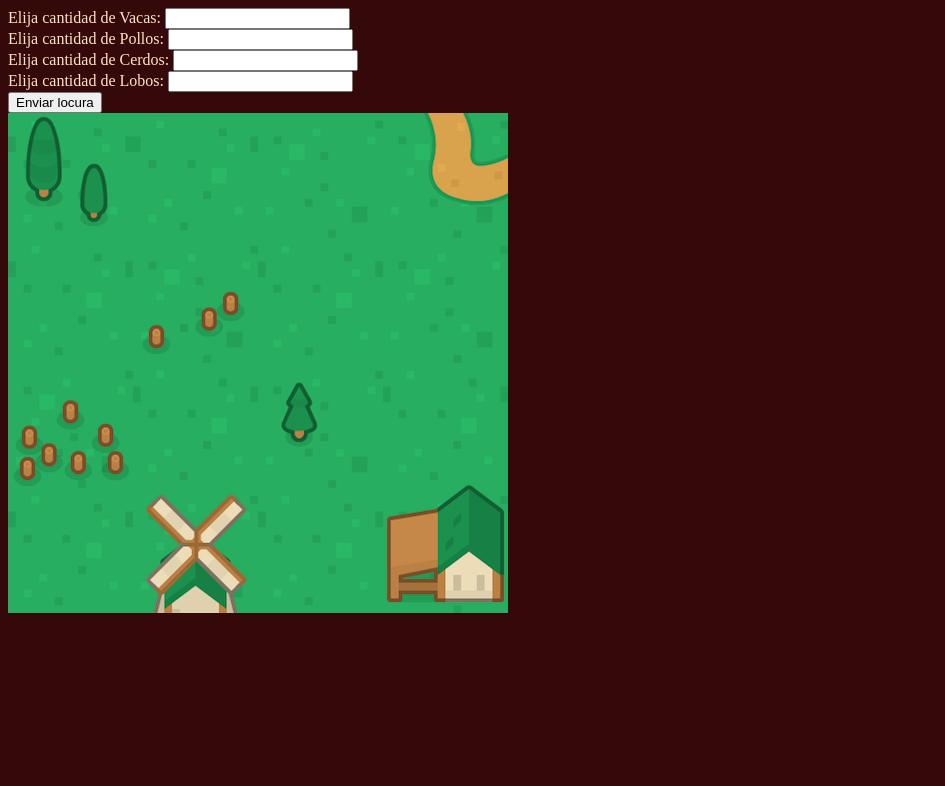
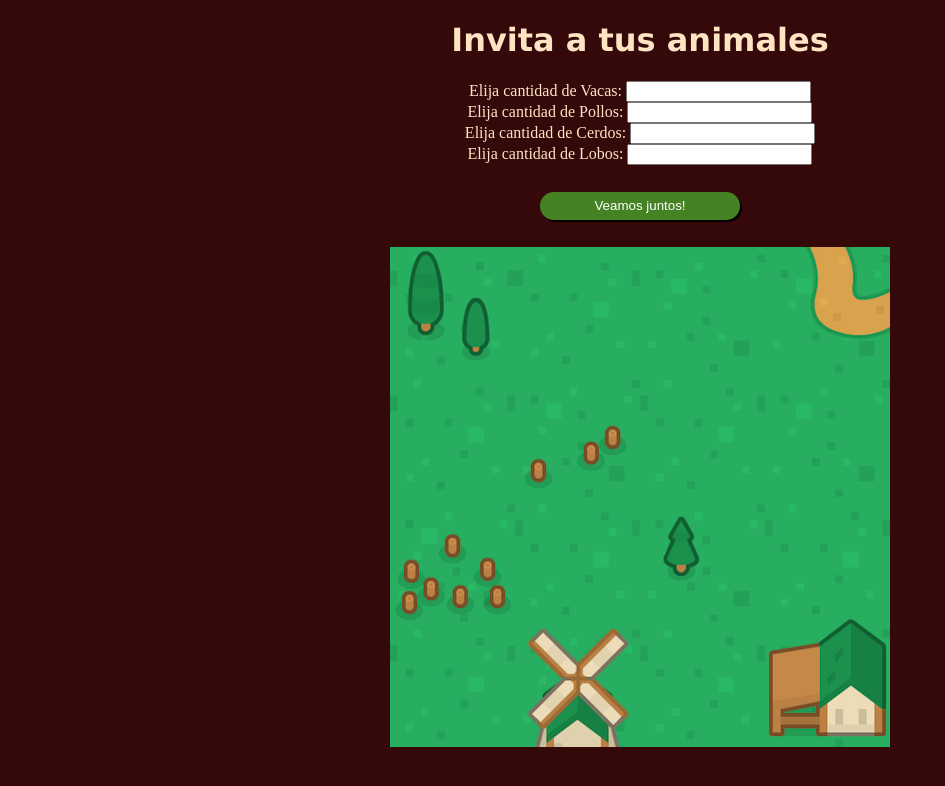
Before and after one commit to JoacoLuna4/learning-js, a plain HTML site: page index.html in a window 1280 px wide. Shown: the whole page, without its empty margins (0-945 px from the left). Drawn offline with Linux system fonts and the light colour scheme.

Commit message:
Solucion a formularios y add estilos

```diff
--- a/index.html
+++ b/index.html
@@ -8,17 +8,20 @@
     <title>Campito</title>
 </head>
 <body>
-<form name="formu">
-    <label for="Cantidad-Vacas"> Elija cantidad de Vacas: <input type="number" id="vacas-cantidad"> </label> <br>
-    <label for="Cantidad-Pollos"> Elija cantidad de Pollos: <input type="number" id="pollos-cantidad" name="pollitos" > </label><br>
+
+    <h1 class="center">  Invita a tus animales   </h1>
+<form name="formu" class="center">
+    <label for="Cantidad-Vacas" > Elija cantidad de Vacas: <input type="number" id="vacas-cantidad" > </label> <br>
+    <label for="Cantidad-Pollos"> Elija cantidad de Pollos: <input type="number" id="pollos-cantidad" name="pollitos"> </label><br>
     <label for="Cantidad-Cerdos"> Elija cantidad de Cerdos: <input type="number" id="cerdos-cantidad" > </label><br>
     <label for="Cantidad-Lobos"> Elija cantidad de Lobos: <input type="number" id="lobos-cantidad"> </label><br>
-    <button id="submit" type="button" onclick="dibujar"> Enviar locura </button>
+    <button id="submit" type="button" onclick="dibujar" class="btn"> Veamos juntos! </button>
 
 </form>
-    <canvas width="500" height="500" id="villaplatzi">
-
+<div class="center">
+    <canvas width="500" height="500" id="villaplatzi" >
     </canvas>
+</div>
     <script src="platzi.js"></script>
 </body>
 </html>
--- a/platzi.js
+++ b/platzi.js
@@ -36,17 +36,8 @@ var flechas = {
 };
 
 
-//document.addEventListener("keydown", oprimirTecla); // Escuchador de teclado en el documento, cuando haya una "keydown"
-// ejecuta la funcion oprimirTecla()
-
-
-// ------------------------------------------------------ INTENTO DE FORMULARIO
-
-
-// var cantidad_vacas= document.getElementById("vacas-cantidad");
-
-let send = document.getElementById("submit");
-send.addEventListener("click", dibujar);
+document.addEventListener("keydown", oprimirTecla); // Escuchador de teclado en el documento, cuando haya una "keydown"
+                                                    // ejecuta la funcion oprimirTecla()
 
 // ------------------------------------------------------ CARGA DE IMAGENES EN ORDEN
 
@@ -95,7 +86,8 @@ console.log(cerdo);
 
 
 
-
+let send = document.getElementById("submit");   //Traemos el botón al js
+send.addEventListener("click", dibujar);        //Ponemos un escuchador del botón, para que dispare la funcion dibujar
 function dibujar(){
     let vacasJs = document.getElementById("vacas-cantidad");
     let cerdosJs = document.getElementById("cerdos-cantidad");
@@ -135,15 +127,6 @@ function dibujar(){
             lienzo.drawImage(pollo.objeto, x, y);
         }
     }
-    if(lobo.carga){
-        for(i=0; i<lobos; i++){
-            var x = aleatorio(0,5);
-            var y = aleatorio(0,5);
-            var x = x *80;
-            var y = y *80;
-            lienzo.drawImage(lobo.objeto, x, y);
-        }
-    }
 
 }
 
--- a/style.css
+++ b/style.css
@@ -1,7 +1,34 @@
 *{
     box-sizing: border-box;
 }
+h1{
+    font-family: Verdana, Geneva, Tahoma, sans-serif;
+
+}
 body{
-    background-color: rgb(53, 9, 9);
+    background-color: #350909;
     color: bisque;
 }
+.center{
+    text-align: center;
+}
+
+.btn{
+    margin: 2em 2em;
+    background-color: #448223;
+    color:white;
+    font-family: sans-serif;
+    width: 200px;
+    padding: .5em;
+    height: auto;
+    border-radius: 2em;
+    border: unset;
+    box-shadow: 2px 2px #000;
+    cursor:pointer;
+}
+.btn:hover{
+    background-color: hsl(99, 58%, 30%);
+}
+.btn:active{
+    background-color: #350909;
+}
```
